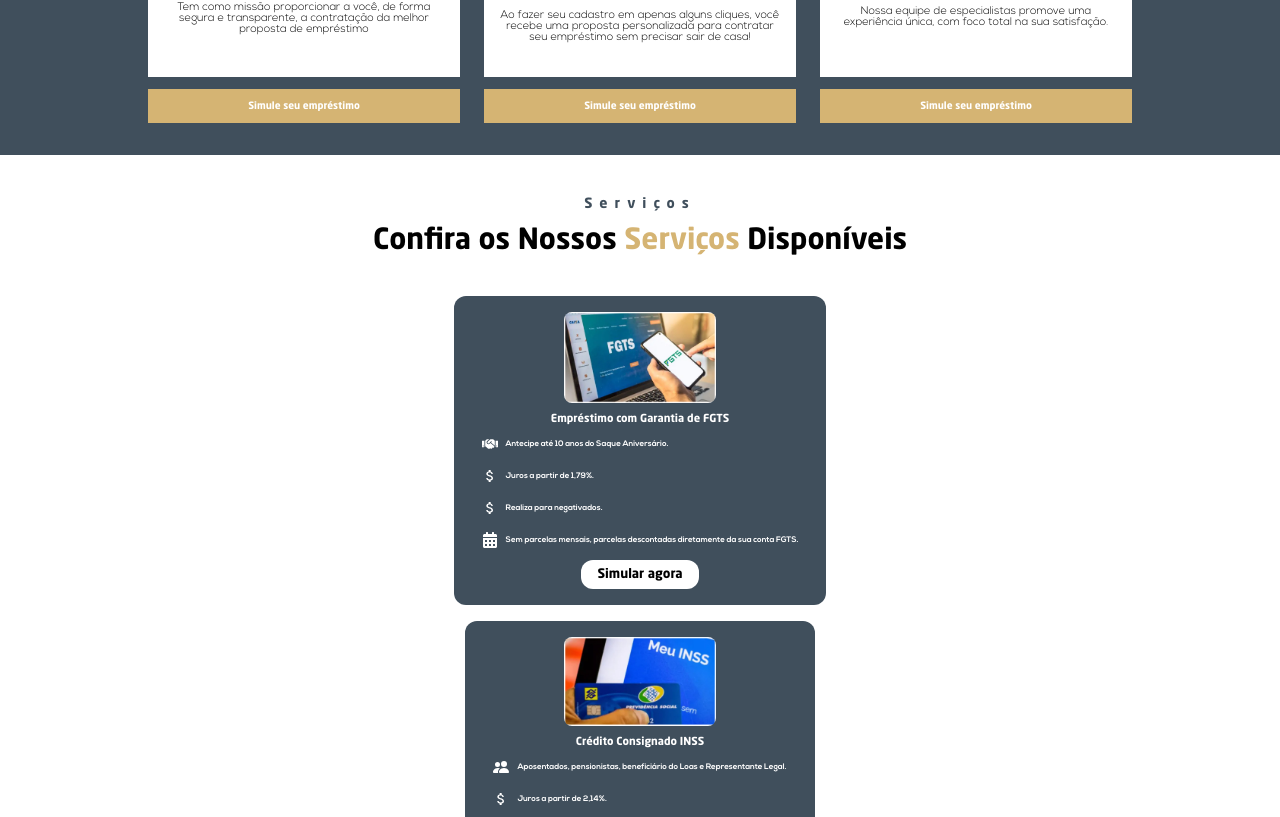
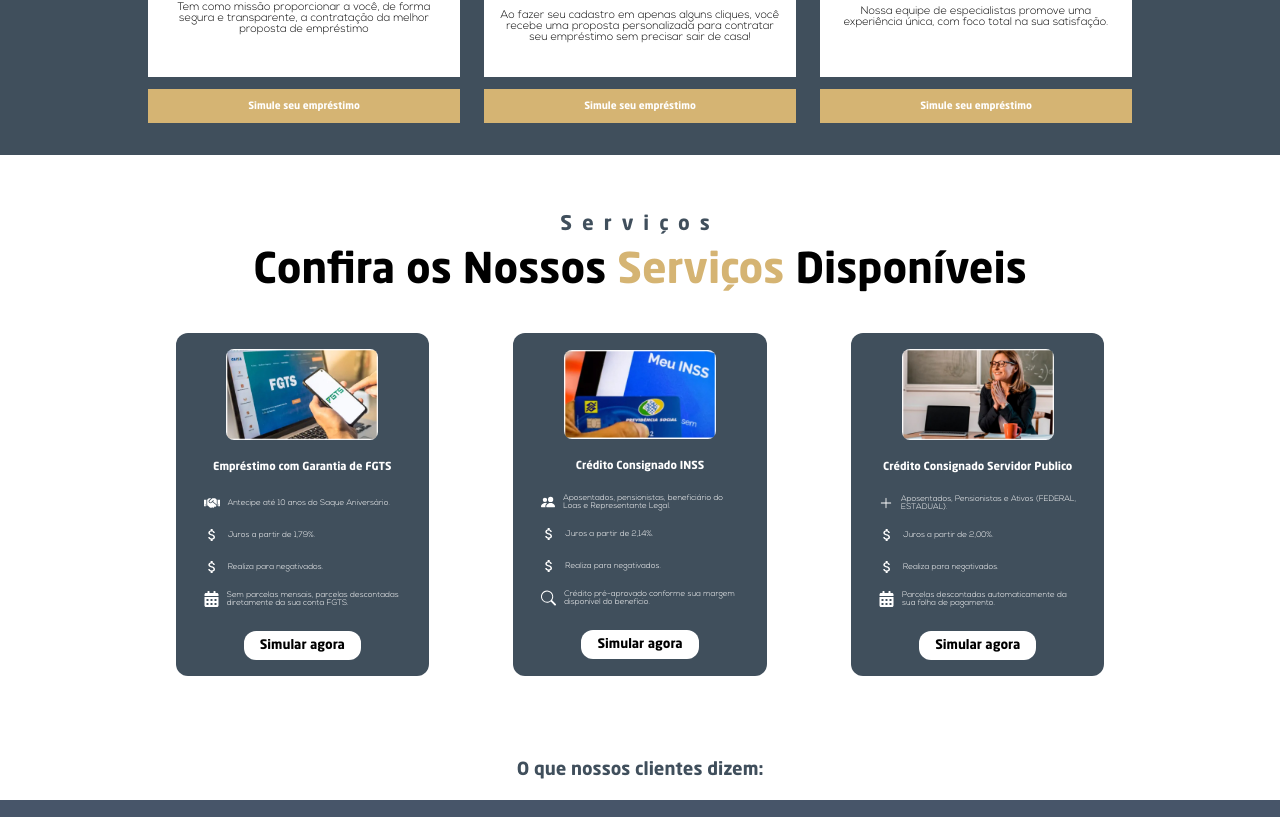
Before and after one commit to bjconsulting/valor_home, a React (Create React App) app in the folder app/: page / in a window 1280 px wide. Shown: the part 563-1380 px from the top of the page. Built offline with nearby package versions, Linux system fonts and the light colour scheme.

Commit message:
dobra 3 completa

```diff
--- a/app/src/Dobra3.tsx
+++ b/app/src/Dobra3.tsx
@@ -12,77 +12,79 @@ import { BsPeopleFill, BsSearch, BsPlusLg } from 'react-icons/bs'
 
 function Dobra3() {
     return (
-        <div className='bg-white px-4'>
-            <div className="flex flex-col gap-4 justify-center items-center pb-10">
-                <h3 className="title tracking-[.5em] font-bold text-prim text-center text-[14px] mt-[3em]">
+        <div className='bg-white px-4 tablet:flex tablet:justify-center tablet:items-center'>
+            <div className="flex flex-col gap-4 justify-center items-center pb-10 ">
+                <h3 className="title tracking-[.5em] font-bold text-prim text-center text-[14px] tablet:text-[20px] mt-[3em]">
                     Serviços
                 </h3>
-                <h2 className="text-[29px] font-bold text-center mb-6">
+                <h2 className="text-[29px] font-bold text-center mb-6 tablet:text-[42px] tablet:px-44">
                     Confira os Nossos <span className="text-sub">Serviços</span> Disponíveis
                 </h2>
 
-                <div className=" items flex flex-col justify-center items-center bg-prim  py-4 rounded-xl max-w-[50%] mx-auto">
+                <div className='ALO flex flex-col tablet:flex-row tablet:justify-center  tablet:max-w-[90%]'>
+
+                    <div className=" items flex flex-col justify-center items-center bg-prim  py-4 rounded-xl max-w-[50%] mx-auto tablet:max-w-[calc(100%/4)]">
 
                         <picture>
-                        <source media="(min-width:800px)" srcSet={img1b} width='auto' />
+                            <source media="(min-width:640px)" srcSet={img1b} width='auto' />
 
                             <img src={img1} alt="Empréstimo com Garantia FGTS" width='152px' className=" border-white rounded-lg" />
                         </picture>
 
                         <div className='px-2'>
-                        <h3 className="font-bold text-[11px] text-center my-[1em] text-white max-w-[90%] mx-auto">
+                            <h3 className="font-bold text-[11px] text-center my-[2em] text-white max-w-[90%] mx-auto">
                                 Empréstimo com Garantia de FGTS
                             </h3>
 
                             <div className='flex flex-col gap-4 justify-center items-center max-w-[100%] mx-auto'>
 
                                 <div className="flex flex-row justify-start items-center gap-2 w-full text-left px-5 text-white">
-                                <FaHandshake className='min-w-[14px]'/>
-                                <p className="font-bold text-[8px]">
+                                    <FaHandshake className='min-w-[14px]' />
+                                    <p className="font-normal text-[8px]">
                                         Antecipe até 10 anos do Saque Aniversário.
                                     </p>
                                 </div>
 
                                 <div className="flex flex-row justify-start items-center gap-2 w-full text-left px-5 text-white">
                                     <MdAttachMoney className='min-w-[14px]' />
-                                <p className="font-bold text-[8px]">
+                                    <p className="font-normal text-[8px]">
                                         Juros a partir de 1,79%.
                                     </p>
                                 </div>
 
                                 <div className="flex flex-row justify-start items-center gap-2 w-full text-left px-5 text-white">
                                     <MdAttachMoney className='min-w-[14px]' />
-                                <p className="font-bold text-[8px]">
+                                    <p className="font-normal text-[8px]">
                                         Realiza para negativados.
                                     </p>
                                 </div>
 
                                 <div className="flex flex-row justify-start items-center gap-2 w-full text-left px-5 text-white">
                                     <FaCalendarAlt className='min-w-[15px]' />
-                                <p className="font-bold text-[8px]">
+                                    <p className="font-normal text-[8px]">
                                         Sem parcelas mensais, parcelas descontadas diretamente da sua conta FGTS.
                                     </p>
                                 </div>
 
                             </div>
 
-                        <button className='rounded-xl font-bold flex justify-center items-center text-[13px] px-4 bg-white py-2 mt-3 mx-auto'>
+                            <button className='rounded-xl font-bold flex justify-center items-center text-[13px] px-4 bg-white py-2 mt-6 mx-auto'>
                                 Simular agora
                             </button>
 
                         </div>
                     </div>
 
-                <div className=" items flex flex-col justify-center items-center bg-prim  py-4 rounded-xl max-w-[50%] mx-auto">
+                    <div className=" items flex flex-col justify-center items-center bg-prim  py-4 rounded-xl max-w-[50%] mx-auto tablet:max-w-[calc(100%/4)]">
 
                         <picture>
-                        <source media="(min-width:800px)" srcSet={img2b} width='auto' />
+                            <source media="(min-width:640px)" srcSet={img2b} width='auto' />
 
                             <img src={img2} alt="Crédito Consignado INSS" width='152px' className=" border-white rounded-lg" />
                         </picture>
 
                         <div className='px-2'>
-                        <h3 className="font-bold text-[11px] text-center my-[1em] text-white max-w-[90%] mx-auto">
+                            <h3 className="font-bold text-[11px] text-center my-[2em] text-white max-w-[90%] mx-auto">
                                 Crédito Consignado INSS
                             </h3>
 
@@ -90,51 +92,51 @@ function Dobra3() {
 
                                 <div className="flex flex-row justify-start items-center gap-2 w-full text-left px-5 text-white">
                                     <BsPeopleFill className='min-w-[14px]' />
-                                <p className="font-bold text-[8px]">
+                                    <p className="font-normal text-[8px]">
                                         Aposentados, pensionistas, beneficiário do Loas e Representante Legal.
                                     </p>
                                 </div>
 
                                 <div className="flex flex-row justify-start items-center gap-2 w-full text-left px-5 text-white">
                                     <MdAttachMoney className='min-w-[14px]' />
-                                <p className="font-bold text-[8px]">
+                                    <p className="font-normal text-[8px]">
                                         Juros a partir de 2,14%.
                                     </p>
                                 </div>
 
                                 <div className="flex flex-row justify-start items-center gap-2 w-full text-left px-5 text-white">
                                     <MdAttachMoney className='min-w-[14px]' />
-                                <p className="font-bold text-[8px]">
+                                    <p className="font-normal text-[8px]">
                                         Realiza para negativados.
                                     </p>
                                 </div>
 
                                 <div className="flex flex-row justify-start items-center gap-2 w-full text-left px-5 text-white">
                                     <BsSearch className='min-w-[15px]' />
-                                <p className="font-bold text-[8px]">
+                                    <p className="font-normal text-[8px]">
                                         Crédito pré-aprovado conforme sua margem disponível do benefício.
                                     </p>
                                 </div>
 
                             </div>
 
-                        <button className='rounded-xl font-bold flex justify-center items-center text-[13px] px-4 bg-white py-2 mt-3 mx-auto'>
+                            <button className='rounded-xl font-bold flex justify-center items-center text-[13px] px-4 bg-white py-2 mt-6 mx-auto'>
                                 Simular agora
                             </button>
 
                         </div>
                     </div>
 
-                <div className=" items flex flex-col justify-center items-center bg-prim  py-4 rounded-xl max-w-[50%] mx-auto">
+                    <div className=" items flex flex-col justify-center items-center bg-prim  py-4 rounded-xl max-w-[50%] mx-auto tablet:max-w-[calc(100%/4)]">
 
                         <picture>
-                        <source media="(min-width:800px)" srcSet={img3b} width='auto' />
+                            <source media="(min-width:640px)" srcSet={img3b} width='auto' />
 
                             <img src={img3} alt="Crédito Consignado Servidor Publico" width='152px' className=" border-white rounded-lg" />
                         </picture>
 
                         <div className='px-2'>
-                        <h3 className="font-bold text-[11px] text-center my-[1em] text-white max-w-[90%] mx-auto">
+                            <h3 className="font-bold text-[11px] text-center my-[2em] text-white max-w-[90%] mx-auto">
                                 Crédito Consignado
                                 Servidor Publico
                             </h3>
@@ -143,38 +145,39 @@ function Dobra3() {
 
                                 <div className="flex flex-row justify-start items-center gap-2 w-full text-left px-5 text-white">
                                     <BsPlusLg className='min-w-[14px]' />
-                                <p className="font-bold text-[8px]">
+                                    <p className="font-normal text-[8px]">
                                         Aposentados, Pensionistas e Ativos (FEDERAL, ESTADUAL).
                                     </p>
                                 </div>
 
                                 <div className="flex flex-row justify-start items-center gap-2 w-full text-left px-5 text-white">
                                     <MdAttachMoney className='min-w-[14px]' />
-                                <p className="font-bold text-[8px]">
+                                    <p className="font-normal text-[8px]">
                                         Juros a partir de 2,00%.
                                     </p>
                                 </div>
 
                                 <div className="flex flex-row justify-start items-center gap-2 w-full text-left px-5 text-white">
                                     <MdAttachMoney className='min-w-[14px]' />
-                                <p className="font-bold text-[8px]">
+                                    <p className="font-normal text-[8px]">
                                         Realiza para negativados.
                                     </p>
                                 </div>
 
                                 <div className="flex flex-row justify-start items-center gap-2 w-full text-left px-5 text-white">
                                     <FaCalendarAlt className='min-w-[15px]' />
-                                <p className="font-bold text-[8px]">
+                                    <p className="font-normal text-[8px]">
                                         Parcelas descontadas automaticamente da sua folha de pagamento.
                                     </p>
                                 </div>
 
                             </div>
 
-                        <button className='rounded-xl font-bold flex justify-center items-center text-[13px] px-4 bg-white py-2 mt-3 mx-auto'>
+                            <button className='rounded-xl font-bold flex justify-center items-center text-[13px] px-4 bg-white py-2 mt-6 mx-auto'>
                                 Simular agora
                             </button>
 
+                        </div>
                     </div>
                 </div>
 
```
Lines whose indentation alone changed are shown as unchanged.
